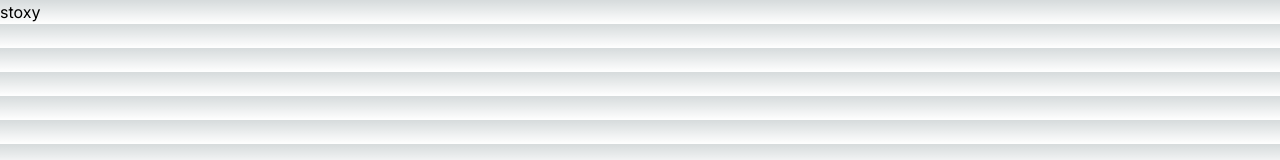
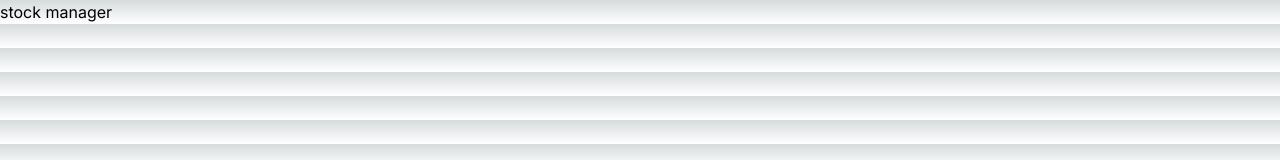
Before and after one commit to roshanpanda666/stoxy, a Next.js app: page / in a window 1280 px wide. Shown: the top 160 px of the page. Built offline with nearby package versions, Linux system fonts and the light colour scheme.

Commit message:
commiting

```diff
--- a/app/page.js
+++ b/app/page.js
@@ -4,7 +4,7 @@ const page = () => {
   return (
     <div>
       <div>
-        stoxy
+        stock manager
       </div>
     </div>
   )
--- /dev/null
+++ b/components/button.js
@@ -0,0 +1,11 @@
+import React from 'react'
+
+const Button = () => {
+  return (
+    <div>
+      <button>button</button>
+    </div>
+  )
+}
+
+export default Button
```
